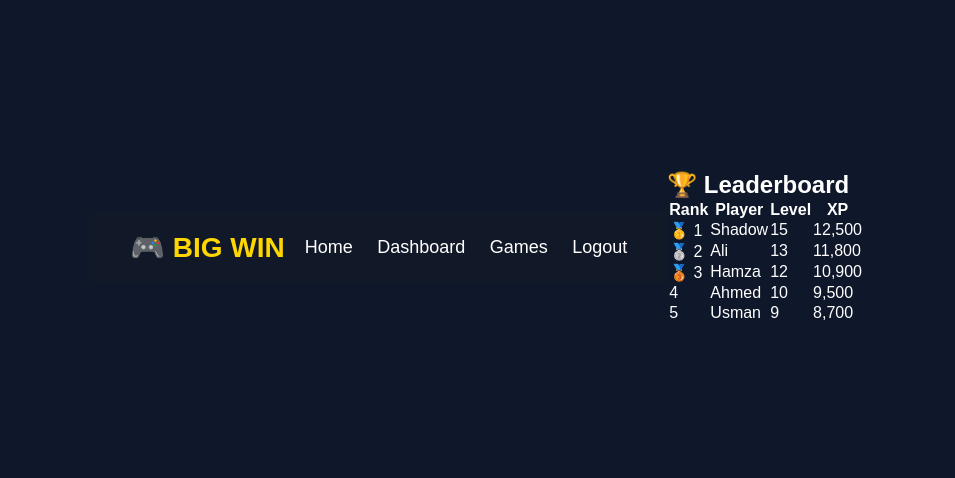
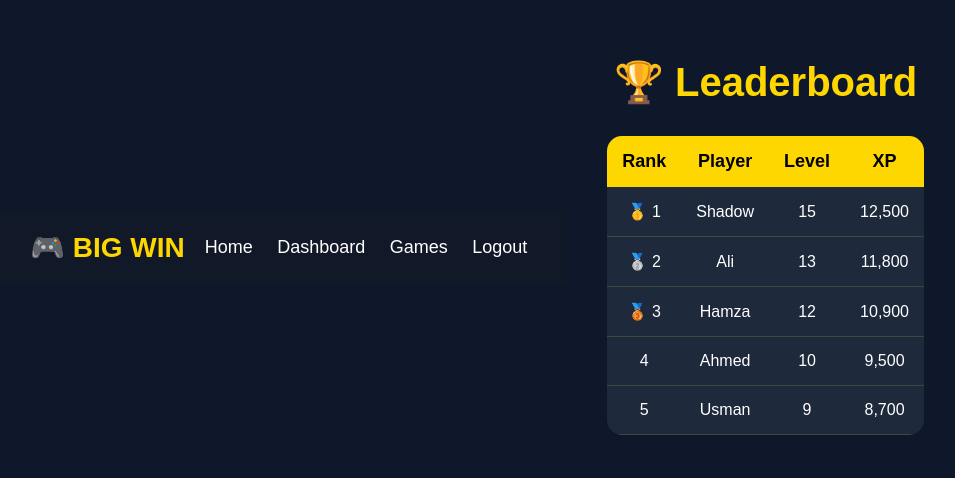
Before and after one commit to ha7667654-coder/Big-Win-, a plain HTML site: page leaderboard.html in a window 1280 px wide. Shown: the part 153-631 px from the top of the page, without its empty margins (163-1118 px from the left). Drawn offline with Linux system fonts and the light colour scheme; files that its build step writes are made by us from their sources.

Commit message:
Update style.css

```diff
--- a/style.css
+++ b/style.css
@@ -433,3 +433,64 @@ margin-bottom:20px;
 .game-card button{
 width:100%;
   }
+.leaderboard-section{
+
+padding:40px;
+
+text-align:center;
+
+}
+
+.leaderboard-section h1{
+
+font-size:40px;
+
+color:#FFD700;
+
+margin-bottom:30px;
+
+}
+
+table{
+
+width:90%;
+
+max-width:800px;
+
+margin:auto;
+
+border-collapse:collapse;
+
+background:#1e293b;
+
+border-radius:15px;
+
+overflow:hidden;
+
+}
+
+th{
+
+background:#FFD700;
+
+color:black;
+
+padding:15px;
+
+font-size:18px;
+
+}
+
+td{
+
+padding:15px;
+
+border-bottom:1px solid #444;
+
+}
+
+tr:hover{
+
+background:#334155;
+
+  }
```
